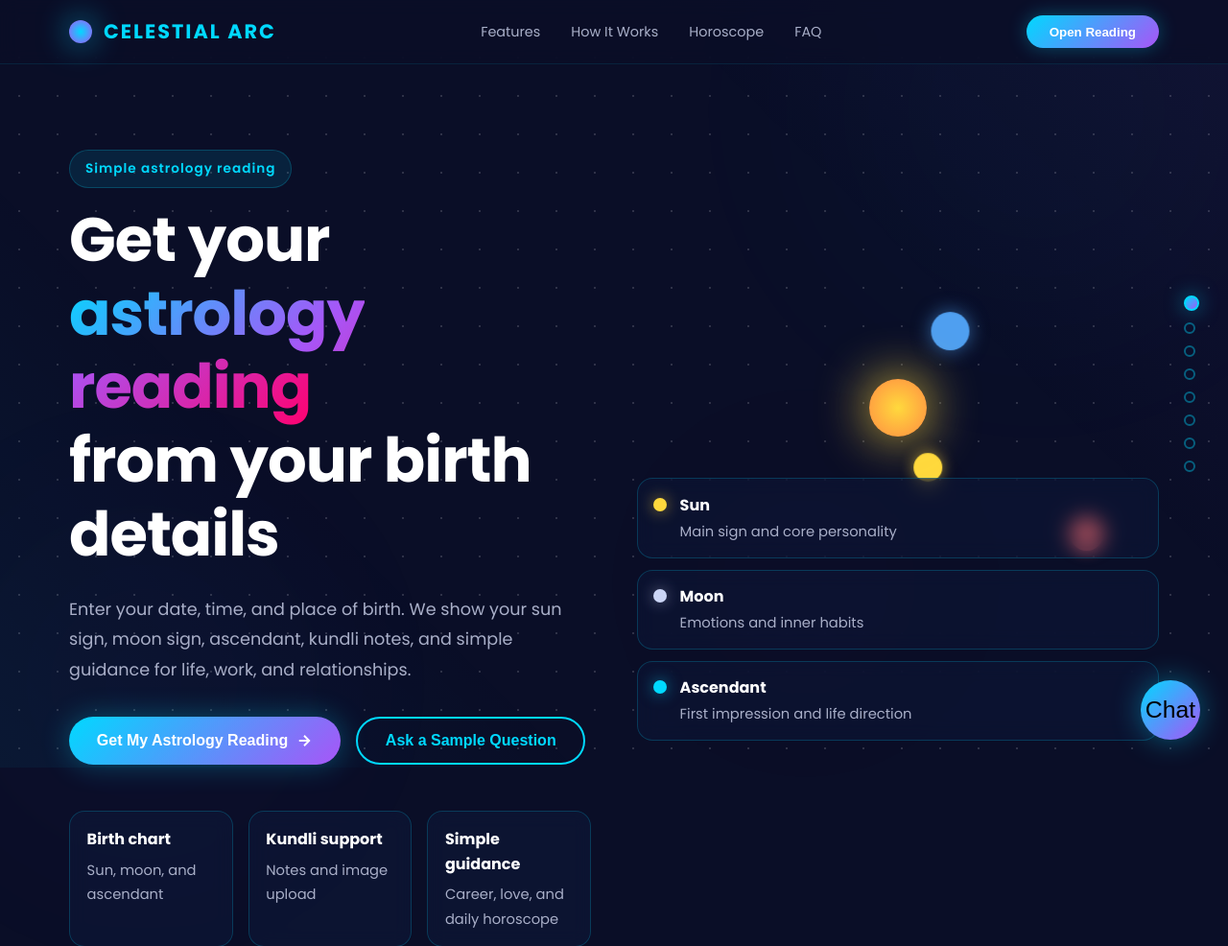
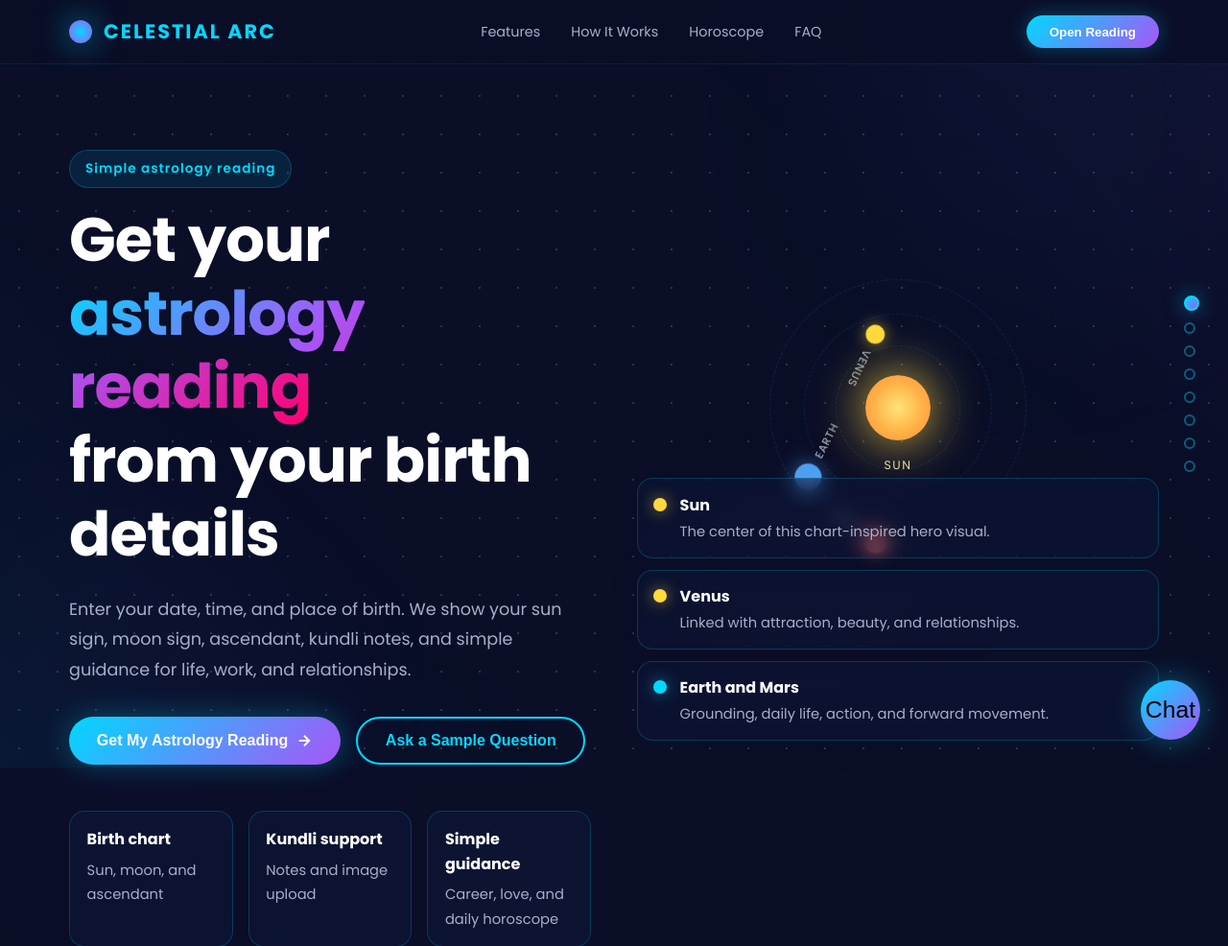
Before and after one commit to Whitedevil87/astrology-app, a Flask app: page / in a window 1280 px wide. Shown: the top 986 px of the page at 96% size. Run offline with Flask 3, Linux system fonts and the light colour scheme.

Commit message:
Turn hero dots into orbiting planets

```diff
--- a/static/css/landing.css
+++ b/static/css/landing.css
@@ -427,8 +427,8 @@ body {
 
 .orbiting-planets {
     position: relative;
-    width: 300px;
-    height: 300px;
+    width: 320px;
+    height: 320px;
     margin: 0 auto;
     top: 0;
 }
@@ -438,59 +438,131 @@ body {
     top: 50%;
     left: 50%;
     transform: translate(-50%, -50%);
-    width: 60px;
-    height: 60px;
-    background: radial-gradient(circle, #ffd93d, #ff8c42);
+    width: 88px;
+    height: 88px;
+    display: flex;
+    align-items: center;
+    justify-content: center;
+}
+
+.sun-core {
+    width: 68px;
+    height: 68px;
+    background: radial-gradient(circle, #ffe57a 0%, #ffb347 52%, #ff8c42 100%);
     border-radius: 50%;
     box-shadow: 0 0 40px rgba(255, 217, 61, 0.8);
     animation: pulse-sun 2s ease-in-out infinite;
 }
 
+.sun-name {
+    position: absolute;
+    bottom: -26px;
+    font-size: 0.78rem;
+    letter-spacing: 0.12em;
+    text-transform: uppercase;
+    color: rgba(255, 239, 173, 0.9);
+}
+
 @keyframes pulse-sun {
     0%, 100% { box-shadow: 0 0 40px rgba(255, 217, 61, 0.8); }
     50% { box-shadow: 0 0 60px rgba(255, 217, 61, 1); }
 }
 
-.planet {
+.orbit {
     position: absolute;
+    top: 50%;
+    left: 50%;
     border-radius: 50%;
-    animation: orbit-planet 8s linear infinite;
-}
-
-.planet.earth {
-    width: 40px;
-    height: 40px;
-    top: 60px;
-    left: 130px;
+    border: 1px dashed rgba(0, 217, 255, 0.14);
+    transform: translate(-50%, -50%);
+}
+
+.orbit-venus {
+    width: 130px;
+    height: 130px;
+    animation: orbit-spin 10s linear infinite;
+}
+
+.orbit-earth {
+    width: 196px;
+    height: 196px;
+    animation: orbit-spin 16s linear infinite;
+}
+
+.orbit-mars {
+    width: 268px;
+    height: 268px;
+    animation: orbit-spin 22s linear infinite;
+}
+
+.planet-anchor {
+    position: absolute;
+    top: 50%;
+    left: 100%;
+    transform: translate(-50%, -50%);
+}
+
+.planet-shell {
+    display: flex;
+    align-items: center;
+    gap: 0.55rem;
+}
+
+.orbit-venus .planet-shell {
+    animation: orbit-counter 10s linear infinite reverse;
+}
+
+.orbit-earth .planet-shell {
+    animation: orbit-counter 16s linear infinite reverse;
+}
+
+.orbit-mars .planet-shell {
+    animation: orbit-counter 22s linear infinite reverse;
+}
+
+.planet-body {
+    display: block;
+    border-radius: 50%;
+    flex-shrink: 0;
+}
+
+.planet-body.earth {
+    width: 28px;
+    height: 28px;
     background: #4f9ff0;
     box-shadow: 0 0 20px rgba(79, 159, 240, 0.6);
 }
 
-.planet.venus {
-    width: 30px;
-    height: 30px;
-    top: 130px;
-    left: 50px;
+.planet-body.venus {
+    width: 20px;
+    height: 20px;
     background: #ffd93d;
     box-shadow: 0 0 15px rgba(255, 217, 61, 0.6);
-    animation-duration: 10s;
-    animation-delay: -3s;
-}
-
-.planet.mars {
-    width: 35px;
-    height: 35px;
-    top: 130px;
-    right: 50px;
+}
+
+.planet-body.mars {
+    width: 24px;
+    height: 24px;
     background: #ff6b6b;
     box-shadow: 0 0 15px rgba(255, 107, 107, 0.6);
-    animation-duration: 12s;
-    animation-delay: -6s;
-}
-
-@keyframes orbit-planet {
-    0% { transform: rotate(0deg) translateX(120px) rotate(0deg); }
-    100% { transform: rotate(360deg) translateX(120px) rotate(-360deg); }
+}
+
+.planet-name {
+    font-size: 0.72rem;
+    letter-spacing: 0.08em;
+    text-transform: uppercase;
+    color: rgba(226, 232, 240, 0.84);
+    text-shadow: 0 0 12px rgba(10, 14, 39, 0.95);
+}
+
+@keyframes orbit-spin {
+    from { transform: translate(-50%, -50%) rotate(0deg); }
+    to { transform: translate(-50%, -50%) rotate(360deg); }
+}
+
+@keyframes orbit-counter {
+    from { transform: rotate(0deg); }
+    to { transform: rotate(-360deg); }
 }
 
 .hero-legend {
@@ -535,6 +607,11 @@ body {
 .moon-dot {
     background: #cbd5f5;
     box-shadow: 0 0 16px rgba(203, 213, 245, 0.45);
+}
+
+.venus-dot {
+    background: #ffd93d;
+    box-shadow: 0 0 16px rgba(255, 217, 61, 0.6);
 }
 
 .asc-dot {
--- a/templates/landing.html
+++ b/templates/landing.html
@@ -85,31 +85,55 @@
 
         <div class="hero-visual">
             <div class="orbiting-planets" aria-hidden="true">
-                <div class="planet earth"></div>
-                <div class="planet venus"></div>
-                <div class="planet mars"></div>
-                <div class="central-sun"></div>
+                <div class="orbit orbit-venus">
+                    <div class="planet-anchor">
+                        <div class="planet-shell">
+                            <span class="planet-body venus"></span>
+                            <span class="planet-name">Venus</span>
+                        </div>
+                    </div>
+                </div>
+                <div class="orbit orbit-earth">
+                    <div class="planet-anchor">
+                        <div class="planet-shell">
+                            <span class="planet-body earth"></span>
+                            <span class="planet-name">Earth</span>
+                        </div>
+                    </div>
+                </div>
+                <div class="orbit orbit-mars">
+                    <div class="planet-anchor">
+                        <div class="planet-shell">
+                            <span class="planet-body mars"></span>
+                            <span class="planet-name">Mars</span>
+                        </div>
+                    </div>
+                </div>
+                <div class="central-sun">
+                    <span class="sun-core"></span>
+                    <span class="sun-name">Sun</span>
+                </div>
             </div>
             <div class="hero-legend">
                 <div class="planet-card">
                     <span class="planet-dot sun-dot"></span>
                     <div>
                         <strong>Sun</strong>
-                        <p>Main sign and core personality</p>
+                        <p>The center of this chart-inspired hero visual.</p>
                     </div>
                 </div>
                 <div class="planet-card">
-                    <span class="planet-dot moon-dot"></span>
+                    <span class="planet-dot venus-dot"></span>
                     <div>
-                        <strong>Moon</strong>
-                        <p>Emotions and inner habits</p>
+                        <strong>Venus</strong>
+                        <p>Linked with attraction, beauty, and relationships.</p>
                     </div>
                 </div>
                 <div class="planet-card">
                     <span class="planet-dot asc-dot"></span>
                     <div>
-                        <strong>Ascendant</strong>
-                        <p>First impression and life direction</p>
+                        <strong>Earth and Mars</strong>
+                        <p>Grounding, daily life, action, and forward movement.</p>
                     </div>
                 </div>
             </div>
```
Also changed, not shown: other parts of static/css/landing.css (+31 -2 lines).
